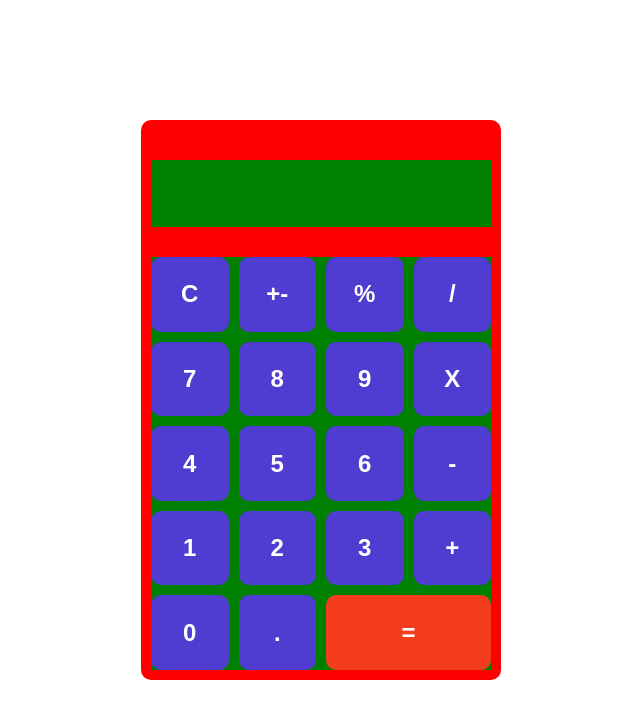
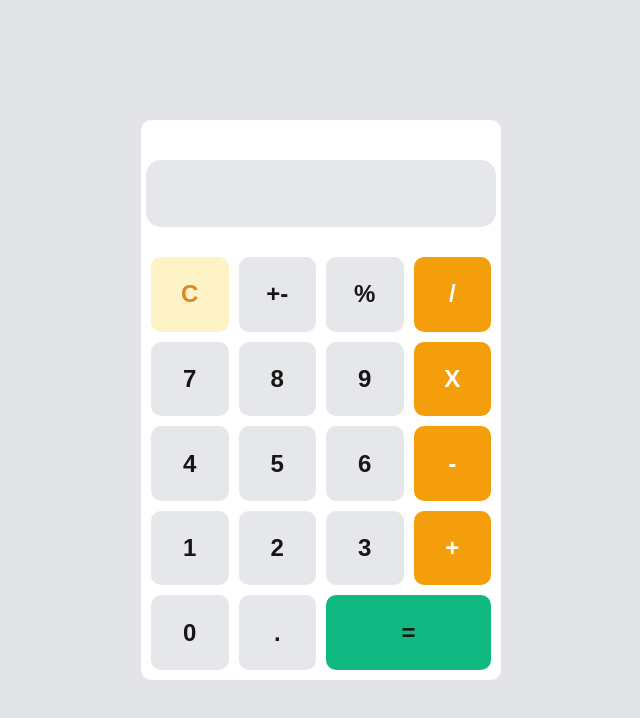
Before and after one commit to jorisbertier/CalculadorApp, a React (Create React App) app: page / in a window 1280 px wide. Shown: the top 718 px of the page, without its empty margins (319-959 px from the left). Built offline with nearby package versions, Linux system fonts and the light colour scheme.

Commit message:
css calculador done

```diff
--- a/src/components/ButtonBox.js
+++ b/src/components/ButtonBox.js
@@ -15,13 +15,32 @@ function ButtonBox({onValue}) {
         onValue(btn);
     };
 
+    const getButtonClassName = (btn) => {
+        switch (btn) {
+            case '=':
+                return 'equals';
+            case '+':
+                return 'more';
+            case '-':
+                return 'more'
+            case '/':
+                return 'more'
+            case 'X':
+                return 'more'
+            case 'C':
+                return 'c'
+            default:
+                return "";
+        }
+    }
+
     return <div className="buttonBox">
           {
           buttonValue.flat().map((btn, i) => {
             return (
               <Button
                 key={i}
-                className={btn === "=" ? "equals" : ""}
+                className={getButtonClassName(btn)}
                 value={btn}
                 onClick={() => value(btn)}
 
--- a/src/components/Screen.js
+++ b/src/components/Screen.js
@@ -10,10 +10,15 @@ function Screen({onValue}) {
         if(onValue === 'C'){
             setDisplayValue('');
         }
+        if(onValue === '=') {
+
+        }
     }, [onValue])
 
+
+
     return <div className="screen">
-       {displayValue}
+        {displayValue}
     </div>
 }
 
--- a/src/index.css
+++ b/src/index.css
@@ -7,6 +7,7 @@ body {
   -moz-osx-font-smoothing: grayscale;
   margin: 0;
   padding: 0;
+  background-color: #E2E4E8;
 }
 
 code {
--- a/src/styles/Button.css
+++ b/src/styles/Button.css
@@ -1,23 +1,34 @@
 button {
     border: none;
-    background-color: rgb(80, 60, 209);
+    background-color: #E5E7EB;
     font-size: 24px;
-    color: rgb(255, 255, 255);
+    color: #181514;
     font-weight: bold;
     cursor: pointer;
     border-radius: 10px;
     outline: none;
+    transition: 0.2s ease-in-out;
 }
 
 button:hover {
-background-color: rgb(61, 43, 184);
+    opacity: 0.7;
 }
 
 .equals {
 grid-column: 3 / 5;
-background-color: rgb(243, 61, 29);
+background-color: #10B981;
 }
 
 .equals:hover {
-background-color: rgb(228, 39, 15);
+    opacity: 0.8;
 }
+
+.more, .less {
+    background-color: #F59E0B;
+    color: white;
+}
+
+.c {
+    background-color: #FEF3C7;
+    color: #D98A27;
+}
--- a/src/styles/ButtonBox.css
+++ b/src/styles/ButtonBox.css
@@ -1,6 +1,6 @@
 .buttonBox {
     margin-top: 30px;
-    background-color: green;
+    background-color:  #FFFFFF;
     /* width: 300px; */
     height: 300px;
     width: 100%;
--- a/src/styles/Screen.css
+++ b/src/styles/Screen.css
@@ -1,6 +1,13 @@
 .screen {
     margin-top: 30px;
-    background-color: green;
+    padding-right: 10px;
+    background-color: #E5E7EB;
+    border-radius: 15px;
     width: 100%;
     height: 70px;
+    display: flex;
+    justify-content: flex-end;
+    align-items: center;
+    font-size: 32px;
+    font-weight: 700;
 }
--- a/src/styles/wrapper.css
+++ b/src/styles/wrapper.css
@@ -1,5 +1,5 @@
 .wrapper {
-    background-color: red;
+    background-color: #FFFFFF;
     width: 340px;
     height: 540px;
     padding: 10px;
```
